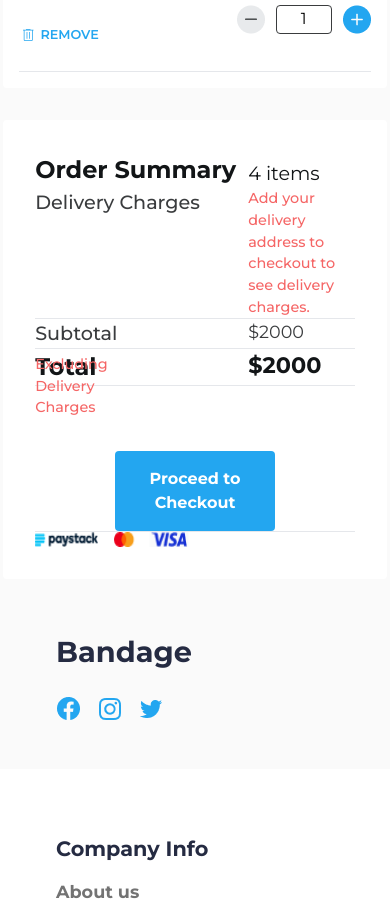
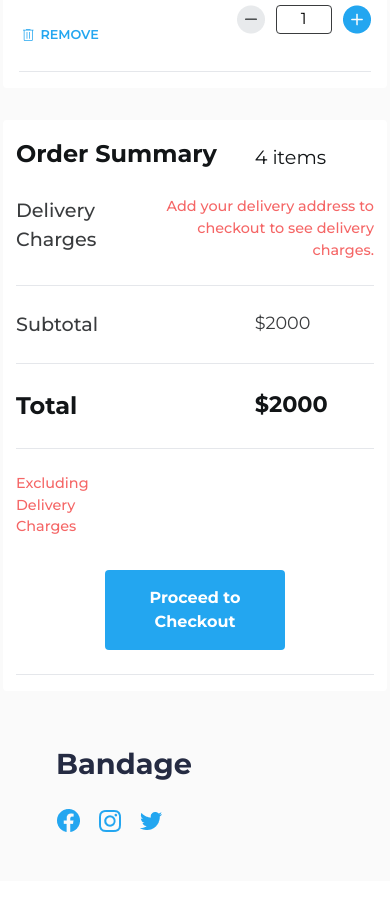
Before and after one commit to CrownedTechie/Sample-ecommerce-site, a React (Vite) app: page /shoppingcart in a window 390 px wide. Shown: the part 960-1877 px from the top of the page. Built offline with nearby package versions, Linux system fonts and the light colour scheme.

Commit message:
style the mobile view for the order summary in the shopping cart page

```diff
--- a/src/stylings/CartBox.css
+++ b/src/stylings/CartBox.css
@@ -165,4 +165,29 @@
     .cart-details {
         padding: 1rem;
     }
+
+
+    .order-summary {
+        display: flex;
+        background: white;
+        padding: 1rem .8rem;
+        border-radius: 4px;
+        gap: 1.5rem;
+    }
+
+    .orderSummary-charges p {
+        text-align: right;
+        width: 14rem;
+    }
+
+    .orderSummary-btn p {
+        width: 30%;
+        margin-top: 0rem;
+        margin-bottom: 1rem;
+    }
+
+    .order-summary img {
+        display: none;
+    }
+
 }
```
